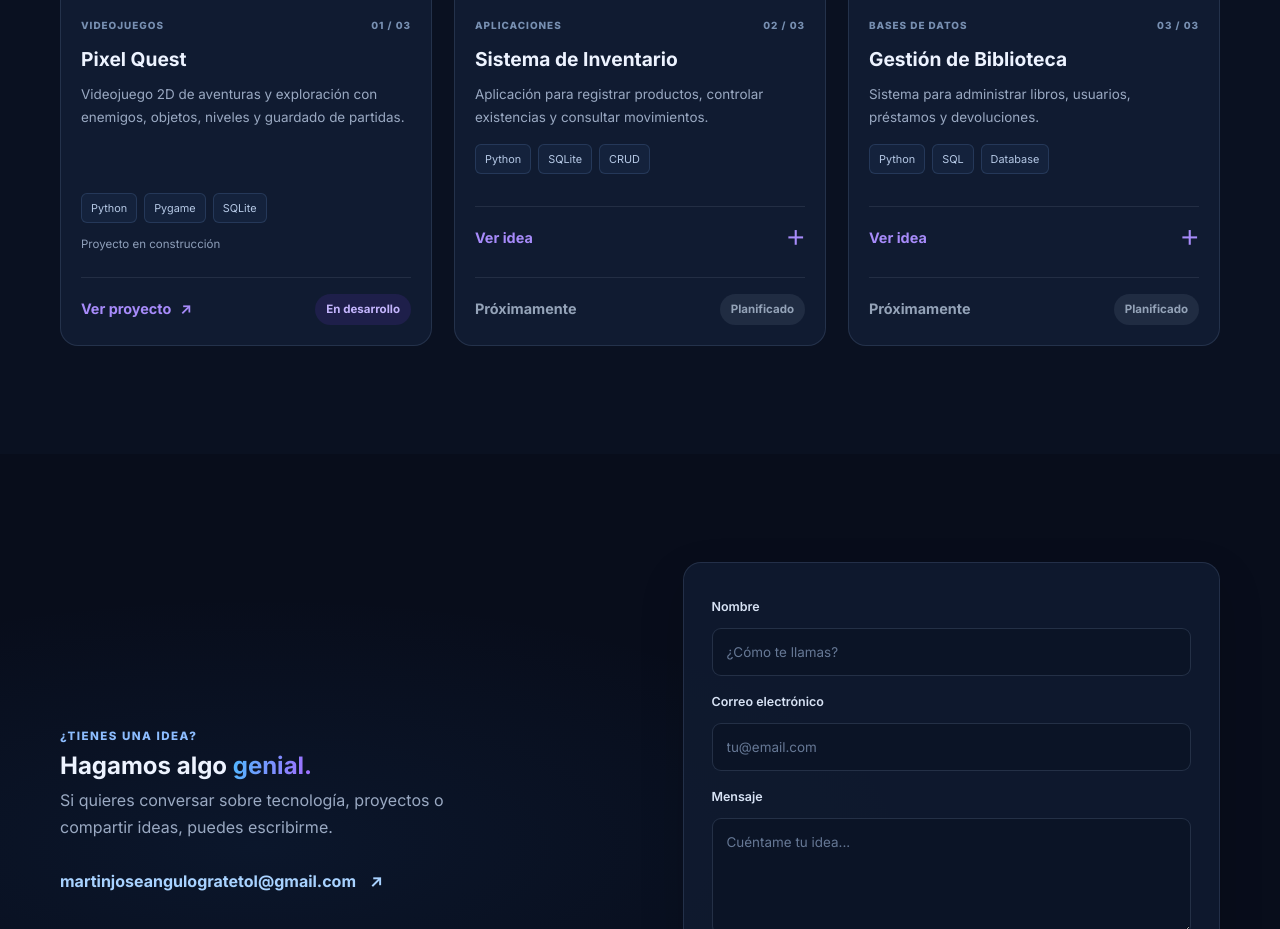
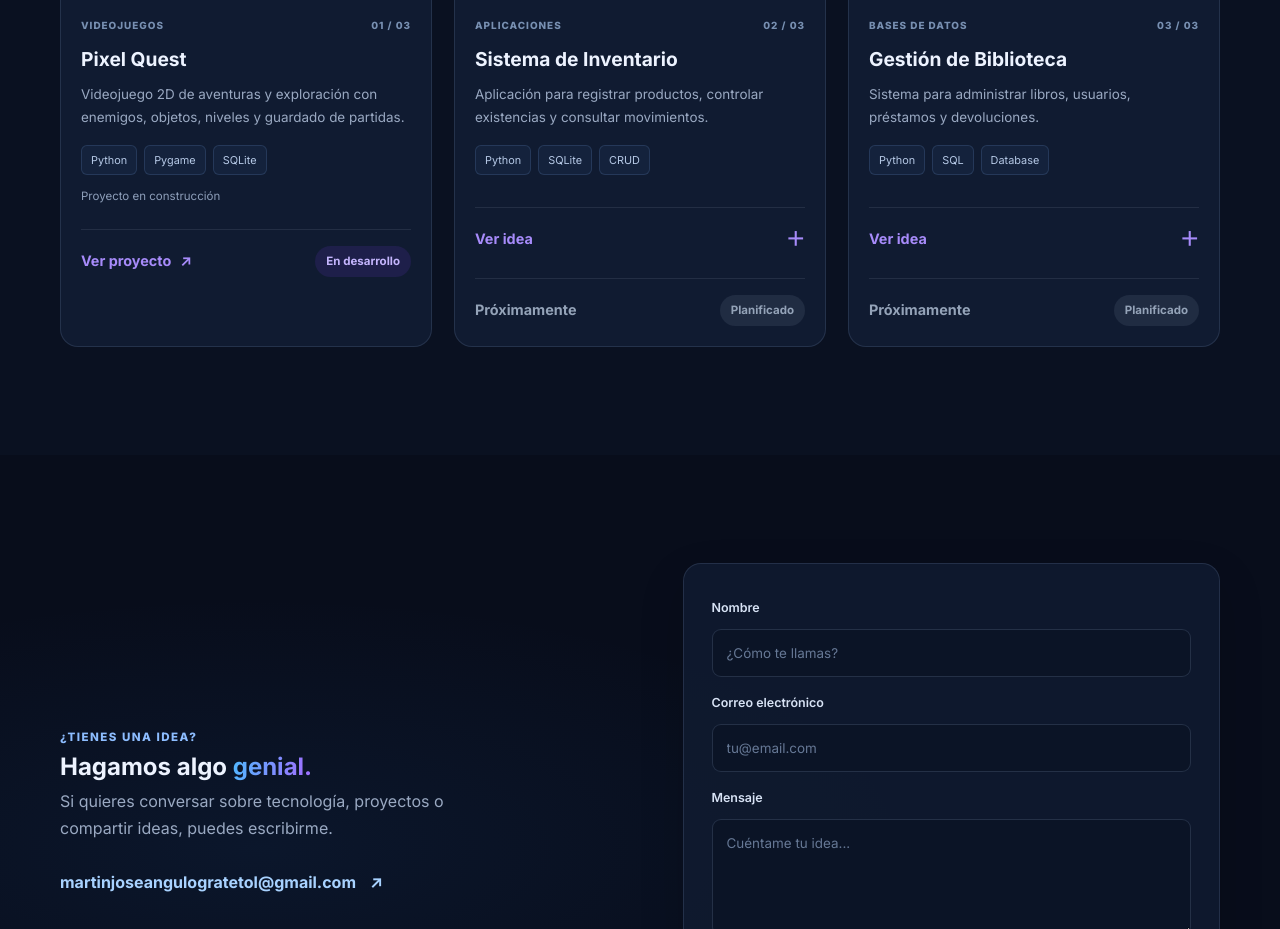
Before and after one commit to MartinValenzu/projects-several, a plain HTML site: page index.html in a window 1280 px wide. Shown: the part 2887-3816 px from the top of the page. Drawn offline with Linux system fonts and the light colour scheme.

Commit message:
Update and rename style.css to style.css

```diff
--- a/style.css
+++ b/style.css
@@ -1038,11 +1038,6 @@ button, a { -webkit-tap-highlight-color: transparent; }
   flex-direction: column;
 }
 
-.project-info .tags {
-  margin-top: auto;
-  padding-top: 15px;
-}
-
 /* Mejor lectura de los textos */
 .project-info p {
   line-height: 1.7;
```
